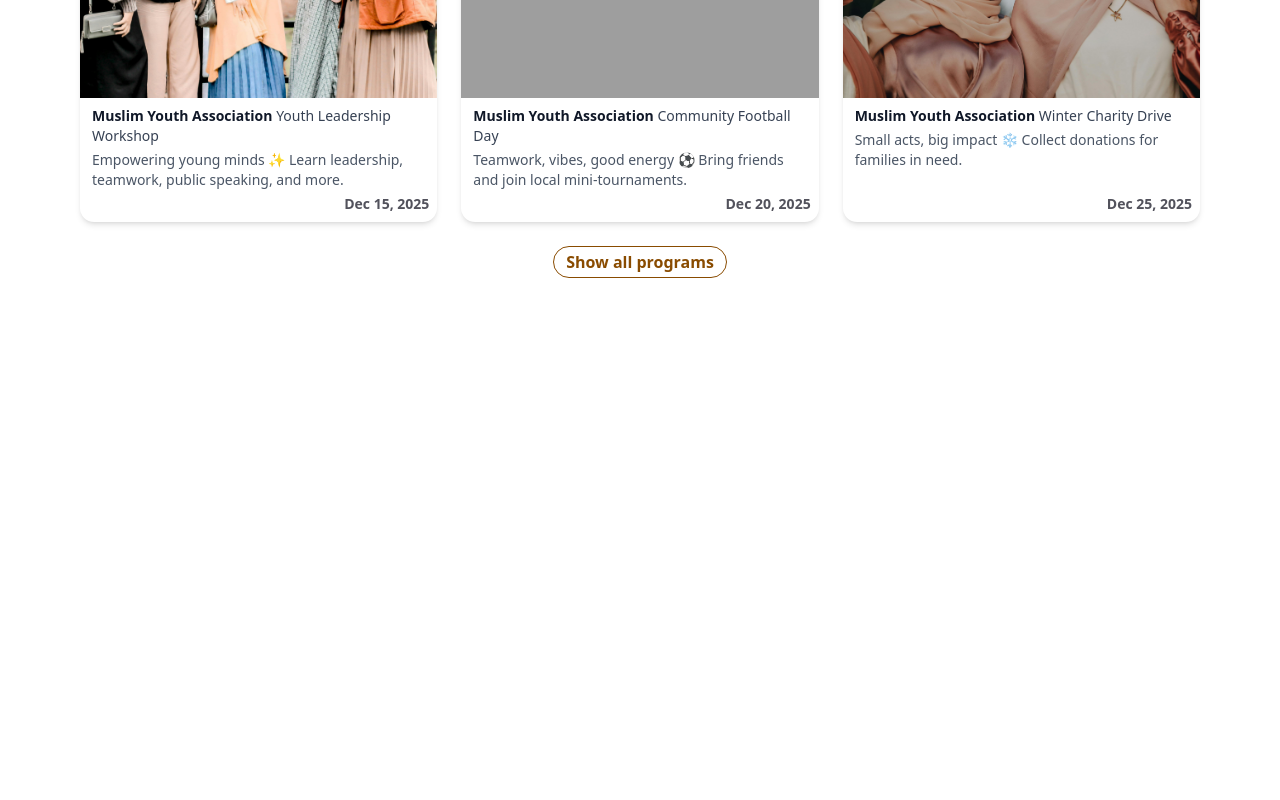
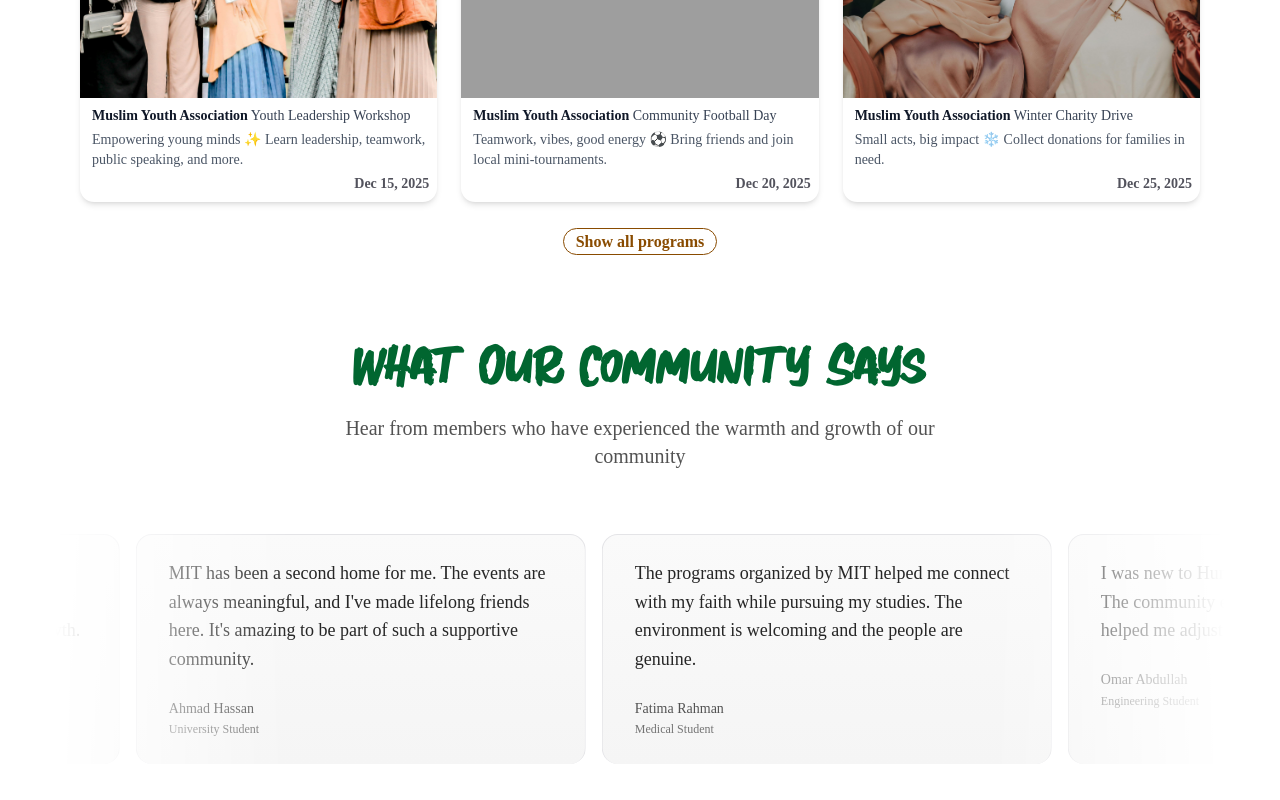
Before and after one commit to mota6em/mit, a Next.js app: page /en in a window 1280 px wide. Shown: the part 1686-2486 px from the top of the page. Before the commit the page ends 1976 px from the top, so only its background shows below. Built offline with nearby package versions, Linux system fonts and the light colour scheme; grey boxes are pictures that could not be loaded.

Commit message:
feat(Testimonials): add testimonials section with dynamic content and animations

```diff
--- a/app/globals.css
+++ b/app/globals.css
@@ -49,6 +49,14 @@
       background-position: 350% 50%, 350% 50%;
     }
   }
+  --animate-scroll: scroll var(--animation-duration, 40s)
+    var(--animation-direction, forwards) linear infinite;
+
+  @keyframes scroll {
+    to {
+      transform: translate(calc(-50% - 0.5rem));
+    }
+  }
 }
 
 :root {
@@ -84,6 +92,7 @@
   --sidebar-accent-foreground: oklch(0.205 0 0);
   --sidebar-border: oklch(0.922 0 0);
   --sidebar-ring: oklch(0.708 0 0);
+  font-family: serif;
 }
 
 .dark {
--- a/components/Home/Home.tsx
+++ b/components/Home/Home.tsx
@@ -1,6 +1,7 @@
 import NavBar from "../NavBar/NavBar";
 import Hero from "./Hero";
 import LatestPrograms from "./latestPrograms";
+import Testimonials from "./Testimonials";
 import WhoWeAre from "./WhoWeAre";
 
 const Home = () => {
@@ -10,6 +11,7 @@ const Home = () => {
       <Hero />
       <WhoWeAre />
       <LatestPrograms />
+      <Testimonials />
     </div>
   );
 };
--- /dev/null
+++ b/components/Home/Testimonials.tsx
@@ -0,0 +1,57 @@
+"use client";
+
+import { InfiniteMovingCards } from "@/src/components/ui/infinite-moving-cards";
+import { useTranslations } from "next-intl";
+
+const Testimonials = () => {
+  const t = useTranslations("testimonials");
+
+  const testimonials = [
+    {
+      quote: t("reviews.0.quote"),
+      name: t("reviews.0.name"),
+      title: t("reviews.0.title"),
+    },
+    {
+      quote: t("reviews.1.quote"),
+      name: t("reviews.1.name"),
+      title: t("reviews.1.title"),
+    },
+    {
+      quote: t("reviews.2.quote"),
+      name: t("reviews.2.name"),
+      title: t("reviews.2.title"),
+    },
+    {
+      quote: t("reviews.3.quote"),
+      name: t("reviews.3.name"),
+      title: t("reviews.3.title"),
+    },
+    {
+      quote: t("reviews.4.quote"),
+      name: t("reviews.4.name"),
+      title: t("reviews.4.title"),
+    },
+  ];
+
+  return (
+    <section className="py-20 px-4">
+      <div className="max-w-7xl mx-auto">
+        <h2 className="text-3xl md:text-5xl Carena-font font-bold text-center mb-4 text-green-800">
+          {t("title")}
+        </h2>
+        <p className="text-center text-neutral-600 mb-12 text-lg md:text-xl max-w-2xl mx-auto">
+          {t("subtitle")}
+        </p>
+        <InfiniteMovingCards
+          items={testimonials}
+          direction="right"
+          speed="slow"
+          pauseOnHover={true}
+        />
+      </div>
+    </section>
+  );
+};
+
+export default Testimonials;
--- a/messages/en.json
+++ b/messages/en.json
@@ -51,5 +51,36 @@
         "desc": "Small acts, big impact ❄️ Collect donations for families in need."
       }
     }
+  },
+  "testimonials": {
+    "title": "What Our Community Says",
+    "subtitle": "Hear from members who have experienced the warmth and growth of our community",
+    "reviews": [
+      {
+        "quote": "MIT has been a second home for me. The events are always meaningful, and I've made lifelong friends here. It's amazing to be part of such a supportive community.",
+        "name": "Ahmad Hassan",
+        "title": "University Student"
+      },
+      {
+        "quote": "The programs organized by MIT helped me connect with my faith while pursuing my studies. The environment is welcoming and the people are genuine.",
+        "name": "Fatima Rahman",
+        "title": "Medical Student"
+      },
+      {
+        "quote": "I was new to Hungary and felt lost until I found MIT. The community embraced me with open arms and helped me adjust to life here. Forever grateful!",
+        "name": "Omar Abdullah",
+        "title": "Engineering Student"
+      },
+      {
+        "quote": "The charity drives and community service events taught me the true meaning of giving back. MIT is doing incredible work in bringing people together.",
+        "name": "Aisha Khan",
+        "title": "Graduate Student"
+      },
+      {
+        "quote": "From football tournaments to study circles, MIT offers something for everyone. It's not just an organization, it's a family that supports your growth.",
+        "name": "Yusuf Ahmed",
+        "title": "Business Student"
+      }
+    ]
   }
 }
--- a/messages/hu.json
+++ b/messages/hu.json
@@ -51,5 +51,36 @@
         "desc": "Kis tettek, nagy hatás ❄️ Adományokat gyűjtünk rászoruló családoknak."
       }
     }
+  },
+  "testimonials": {
+    "title": "Mit Mond Közösségünk",
+    "subtitle": "Hallgasd meg azokat a tagokat, akik megtapasztalták közösségünk melegségét és fejlődését",
+    "reviews": [
+      {
+        "quote": "A MIT második otthonom lett. A rendezvények mindig jelentőségteljesek, és életre szóló barátságokat kötöttem itt. Csodálatos egy ilyen támogató közösség részének lenni.",
+        "name": "Ahmad Hassan",
+        "title": "Egyetemi Hallgató"
+      },
+      {
+        "quote": "A MIT által szervezett programok segítettek kapcsolódni a hitemhez, miközben tanulmányaimat folytattam. A környezet barátságos és az emberek őszinték.",
+        "name": "Fatima Rahman",
+        "title": "Orvostanhallgató"
+      },
+      {
+        "quote": "Új voltam Magyarországon és elveszettnek éreztem magam, amíg meg nem találtam a MIT-et. A közösség tárt karokkal fogadott és segített alkalmazkodni az itteni élethez. Örökké hálás vagyok!",
+        "name": "Omar Abdullah",
+        "title": "Mérnökhallgató"
+      },
+      {
+        "quote": "A jótékonysági akciók és közösségi szolgálat események megtanították nekem a visszaadás valódi jelentését. A MIT hihetetlen munkát végez az emberek összehozásában.",
+        "name": "Aisha Khan",
+        "title": "Mesterszakos Hallgató"
+      },
+      {
+        "quote": "A focitornáktól a tanulási körökig, a MIT mindenkinek kínál valamit. Ez nem csak egy szervezet, hanem egy család, amely támogatja a fejlődésedet.",
+        "name": "Yusuf Ahmed",
+        "title": "Gazdasági Hallgató"
+      }
+    ]
   }
 }
--- /dev/null
+++ b/src/components/ui/infinite-moving-cards.tsx
@@ -0,0 +1,117 @@
+"use client";
+
+import { cn } from "@/lib/utils";
+import React, { useEffect, useState } from "react";
+
+export const InfiniteMovingCards = ({
+  items,
+  direction = "left",
+  speed = "fast",
+  pauseOnHover = true,
+  className,
+}: {
+  items: {
+    quote: string;
+    name: string;
+    title: string;
+  }[];
+  direction?: "left" | "right";
+  speed?: "fast" | "normal" | "slow";
+  pauseOnHover?: boolean;
+  className?: string;
+}) => {
+  const containerRef = React.useRef<HTMLDivElement>(null);
+  const scrollerRef = React.useRef<HTMLUListElement>(null);
+
+  useEffect(() => {
+    addAnimation();
+  }, []);
+  const [start, setStart] = useState(false);
+  function addAnimation() {
+    if (containerRef.current && scrollerRef.current) {
+      const scrollerContent = Array.from(scrollerRef.current.children);
+
+      scrollerContent.forEach((item) => {
+        const duplicatedItem = item.cloneNode(true);
+        if (scrollerRef.current) {
+          scrollerRef.current.appendChild(duplicatedItem);
+        }
+      });
+
+      getDirection();
+      getSpeed();
+      setStart(true);
+    }
+  }
+  const getDirection = () => {
+    if (containerRef.current) {
+      if (direction === "left") {
+        containerRef.current.style.setProperty(
+          "--animation-direction",
+          "forwards",
+        );
+      } else {
+        containerRef.current.style.setProperty(
+          "--animation-direction",
+          "reverse",
+        );
+      }
+    }
+  };
+  const getSpeed = () => {
+    if (containerRef.current) {
+      if (speed === "fast") {
+        containerRef.current.style.setProperty("--animation-duration", "20s");
+      } else if (speed === "normal") {
+        containerRef.current.style.setProperty("--animation-duration", "40s");
+      } else {
+        containerRef.current.style.setProperty("--animation-duration", "80s");
+      }
+    }
+  };
+  return (
+    <div
+      ref={containerRef}
+      className={cn(
+        "scroller relative z-20 max-w-7xl overflow-hidden [mask-image:linear-gradient(to_right,transparent,white_20%,white_80%,transparent)]",
+        className,
+      )}
+    >
+      <ul
+        ref={scrollerRef}
+        className={cn(
+          "flex w-max min-w-full shrink-0 flex-nowrap gap-4 py-4",
+          start && "animate-scroll",
+          pauseOnHover && "hover:[animation-play-state:paused]",
+        )}
+      >
+        {items.map((item, idx) => (
+          <li
+            className="relative w-[350px] max-w-full shrink-0 rounded-2xl border border-b-0 border-zinc-200 bg-[linear-gradient(180deg,#fafafa,#f5f5f5)] px-8 py-6 md:w-[450px] dark:border-zinc-700 dark:bg-[linear-gradient(180deg,#27272a,#18181b)]"
+            key={item.name}
+          >
+            <blockquote>
+              <div
+                aria-hidden="true"
+                className="user-select-none pointer-events-none absolute -top-0.5 -left-0.5 -z-1 h-[calc(100%_+_4px)] w-[calc(100%_+_4px)]"
+              ></div>
+              <span className="relative z-20 text-lg leading-[1.6] font-normal text-neutral-800 dark:text-gray-100">
+                {item.quote}
+              </span>
+              <div className="relative z-20 mt-6 flex flex-row items-center">
+                <span className="flex flex-col gap-0">
+                  <span className="text-sm leading-[1.6] font-normal text-neutral-600 dark:text-gray-400">
+                    {item.name}
+                  </span>
+                  <span className="text-xs leading-[1.6] font-normal text-neutral-500 dark:text-gray-400">
+                    {item.title}
+                  </span>
+                </span>
+              </div>
+            </blockquote>
+          </li>
+        ))}
+      </ul>
+    </div>
+  );
+};
```
